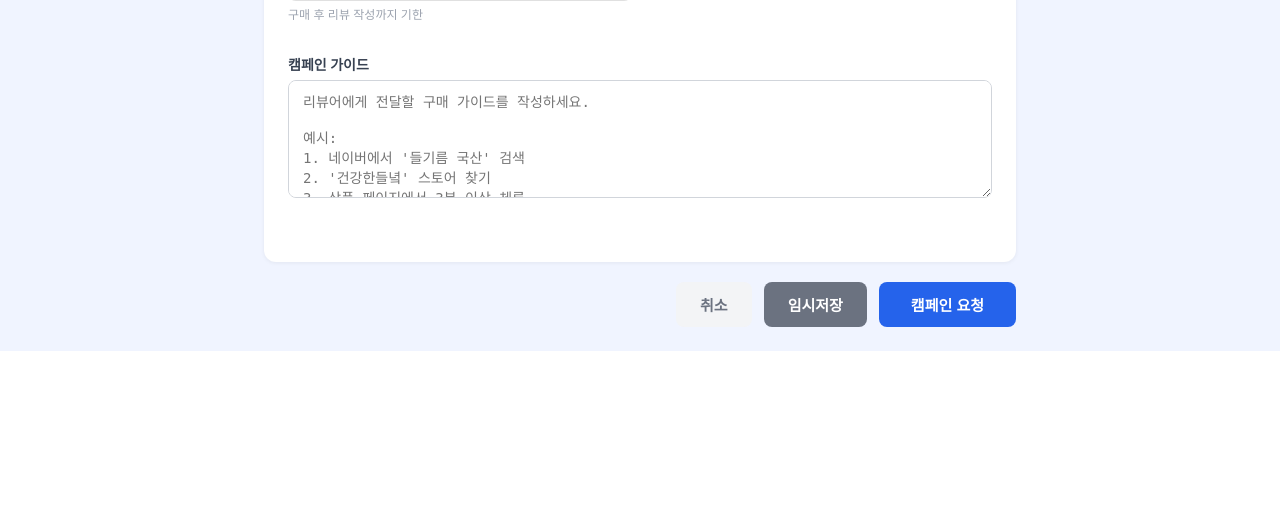
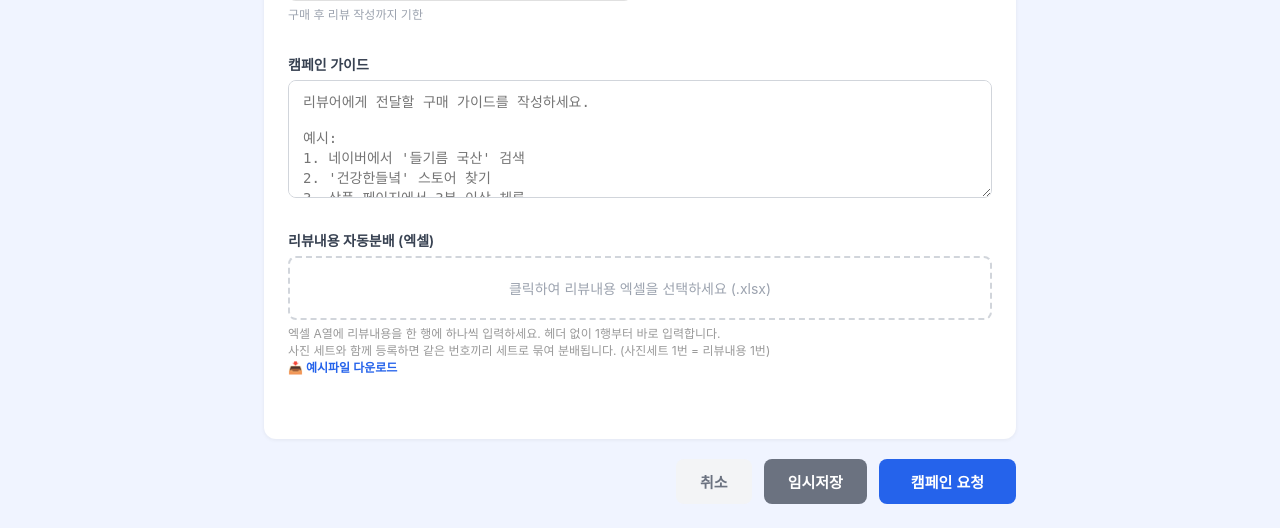
Before and after one commit to odong444/kabiseo-upload, a Flask app: page /client/campaign/new in a window 1280 px wide. Shown: the part 1737-2265 px from the top of the page. Before the commit the page ends 2088 px from the top, so only its background shows below. Run offline with Flask 3, Linux system fonts and the light colour scheme; the visitor is signed in with stand-in values (Sample User, id 1); data that the repository does not hold is empty; some libraries are stand-ins or nearby versions.

Commit message:
리뷰내용 엑셀 예시파일 다운로드 버튼 추가 (관리자/대행사/클라이언트)
- static/review_text_sample.xlsx 예시파일 추가 (A열 1행부터 헤더 없이)
- 관리자: campaign_edit, campaign_new, campaigns 모달에 예시다운 링크
- 대행사: campaign_request에 업로드 섹션+예시다운, campaign_detail에 예시다운
- 클라이언트: campaign_request에 업로드 섹션+예시다운, campaign_detail에 예시다운
- agency.py / client.py: 캠페인 생성 시 리뷰내용 엑셀 업로드 처리 추가

Co-Authored-By: Claude Opus 4.6 <noreply@anthropic.com>

```diff
--- a/client.py
+++ b/client.py
@@ -235,10 +235,33 @@ def campaign_new_post():
     try:
         if draft_id:
             models.db_manager.update_campaign(draft_id, data)
+            campaign_id_for_rt = draft_id
             display_name = data.get("캠페인명", "").strip() or data.get("상품명", "")
         else:
             models.db_manager.create_campaign(data)
+            campaign_id_for_rt = data["캠페인ID"]
             display_name = data.get("캠페인명", "").strip() or data["상품명"]
+
+        # 리뷰내용 엑셀 업로드
+        review_text_file = request.files.get("리뷰내용엑셀")
+        if review_text_file and review_text_file.filename:
+            try:
+                from openpyxl import load_workbook
+                from io import BytesIO
+                wb = load_workbook(BytesIO(review_text_file.read()), read_only=True)
+                ws = wb.active
+                text_count = 0
+                for idx, row in enumerate(ws.iter_rows(min_row=1, max_col=1, values_only=True), start=1):
+                    text = str(row[0]).strip() if row[0] else ""
+                    if text:
+                        models.db_manager.add_campaign_review_text(campaign_id_for_rt, idx, text)
+                        text_count += 1
+                wb.close()
+                if text_count:
+                    flash(f"리뷰내용 {text_count}건 업로드 완료")
+            except Exception as rte:
+                logger.error(f"리뷰내용 엑셀 업로드 에러: {rte}")
+
         flash(f"캠페인 '{display_name}' 요청이 접수되었습니다. 담당자 승인 후 진행됩니다.")
     except Exception as e:
         logger.error(f"캠페인 요청 에러: {e}")
--- a/templates/admin/campaign_edit.html
+++ b/templates/admin/campaign_edit.html
@@ -532,8 +532,9 @@
                             <div class="file-upload-label" id="reviewTextLabel">{{ '새 엑셀로 교체하려면 클릭' if review_text_count else '클릭하여 리뷰내용 엑셀을 선택하세요 (.xlsx)' }}</div>
                         </div>
                         <div style="color:#999;font-size:12px;margin-top:4px;">
-                            엑셀 A열에 리뷰내용을 한 행에 하나씩 입력하세요. 각 행이 하나의 리뷰내용으로 진행자에게 자동 분배됩니다.<br>
-                            사진 세트와 함께 등록하면 같은 번호끼리 세트로 묶여 분배됩니다. (사진세트 1번 = 리뷰내용 1번)
+                            엑셀 A열에 리뷰내용을 한 행에 하나씩 입력하세요. 헤더 없이 1행부터 바로 입력합니다.<br>
+                            사진 세트와 함께 등록하면 같은 번호끼리 세트로 묶여 분배됩니다. (사진세트 1번 = 리뷰내용 1번)<br>
+                            <a href="{{ url_for('static', filename='review_text_sample.xlsx') }}" download style="color:#2563eb;text-decoration:none;font-weight:600;">📥 예시파일 다운로드</a>
                         </div>
                     </div>
 
--- a/templates/admin/campaign_new.html
+++ b/templates/admin/campaign_new.html
@@ -422,8 +422,9 @@
                             <div class="file-upload-label" id="reviewTextLabel">클릭하여 리뷰내용 엑셀을 선택하세요 (.xlsx)</div>
                         </div>
                         <div style="color:#999;font-size:12px;margin-top:4px;">
-                            엑셀 A열에 리뷰내용을 한 행에 하나씩 입력하세요. 각 행이 하나의 리뷰내용으로 진행자에게 자동 분배됩니다.<br>
-                            사진 세트와 함께 등록하면 같은 번호끼리 세트로 묶여 분배됩니다. (사진세트 1번 = 리뷰내용 1번)
+                            엑셀 A열에 리뷰내용을 한 행에 하나씩 입력하세요. 헤더 없이 1행부터 바로 입력합니다.<br>
+                            사진 세트와 함께 등록하면 같은 번호끼리 세트로 묶여 분배됩니다. (사진세트 1번 = 리뷰내용 1번)<br>
+                            <a href="{{ url_for('static', filename='review_text_sample.xlsx') }}" download style="color:#2563eb;text-decoration:none;font-weight:600;">📥 예시파일 다운로드</a>
                         </div>
                     </div>
                     <div class="form-group form-group-full">
--- a/templates/client/campaign_request.html
+++ b/templates/client/campaign_request.html
@@ -266,6 +266,18 @@
                         <label>캠페인 가이드</label>
                         <textarea name="캠페인가이드" rows="6" placeholder="리뷰어에게 전달할 구매 가이드를 작성하세요.&#10;&#10;예시:&#10;1. 네이버에서 '들기름 국산' 검색&#10;2. '건강한들녘' 스토어 찾기&#10;3. 상품 페이지에서 3분 이상 체류&#10;4. 옵션: 300ml 선택 후 구매&#10;5. 결제 시 네이버페이 사용">{{ draft.get('캠페인가이드', '') if draft else '' }}</textarea>
                     </div>
+                    <div class="form-group form-group-full">
+                        <label>리뷰내용 자동분배 (엑셀)</label>
+                        <div class="file-upload-area" id="reviewTextUploadArea">
+                            <input type="file" name="리뷰내용엑셀" id="reviewTextFile" accept=".xlsx,.xls">
+                            <div class="file-upload-label" id="reviewTextLabel">클릭하여 리뷰내용 엑셀을 선택하세요 (.xlsx)</div>
+                        </div>
+                        <div style="color:#999;font-size:12px;margin-top:4px;">
+                            엑셀 A열에 리뷰내용을 한 행에 하나씩 입력하세요. 헤더 없이 1행부터 바로 입력합니다.<br>
+                            사진 세트와 함께 등록하면 같은 번호끼리 세트로 묶여 분배됩니다. (사진세트 1번 = 리뷰내용 1번)<br>
+                            <a href="{{ url_for('static', filename='review_text_sample.xlsx') }}" download style="color:#2563eb;text-decoration:none;font-weight:600;">📥 예시파일 다운로드</a>
+                        </div>
+                    </div>
                 </div>
             </div>
 
@@ -464,6 +476,21 @@
                 imageArea.classList.remove('has-file');
             }
         });
+
+        // 리뷰내용 엑셀 업로드
+        var rtArea = document.getElementById('reviewTextUploadArea');
+        var rtFile = document.getElementById('reviewTextFile');
+        var rtLabel = document.getElementById('reviewTextLabel');
+        rtArea.addEventListener('click', function() { rtFile.click(); });
+        rtFile.addEventListener('change', function() {
+            if (this.files && this.files[0]) {
+                rtLabel.textContent = this.files[0].name;
+                rtArea.classList.add('has-file');
+            } else {
+                rtLabel.textContent = '클릭하여 리뷰내용 엑셀을 선택하세요 (.xlsx)';
+                rtArea.classList.remove('has-file');
+            }
+        });
     })();
 
     // 임시저장
```
Also changed, not shown: agency.py (+23 -0 lines), templates/agency/campaign_detail.html (+8 -0 lines), templates/agency/campaign_request.html (+27 -0 lines), templates/client/campaign_detail.html (+8 -0 lines), 1 other file.
